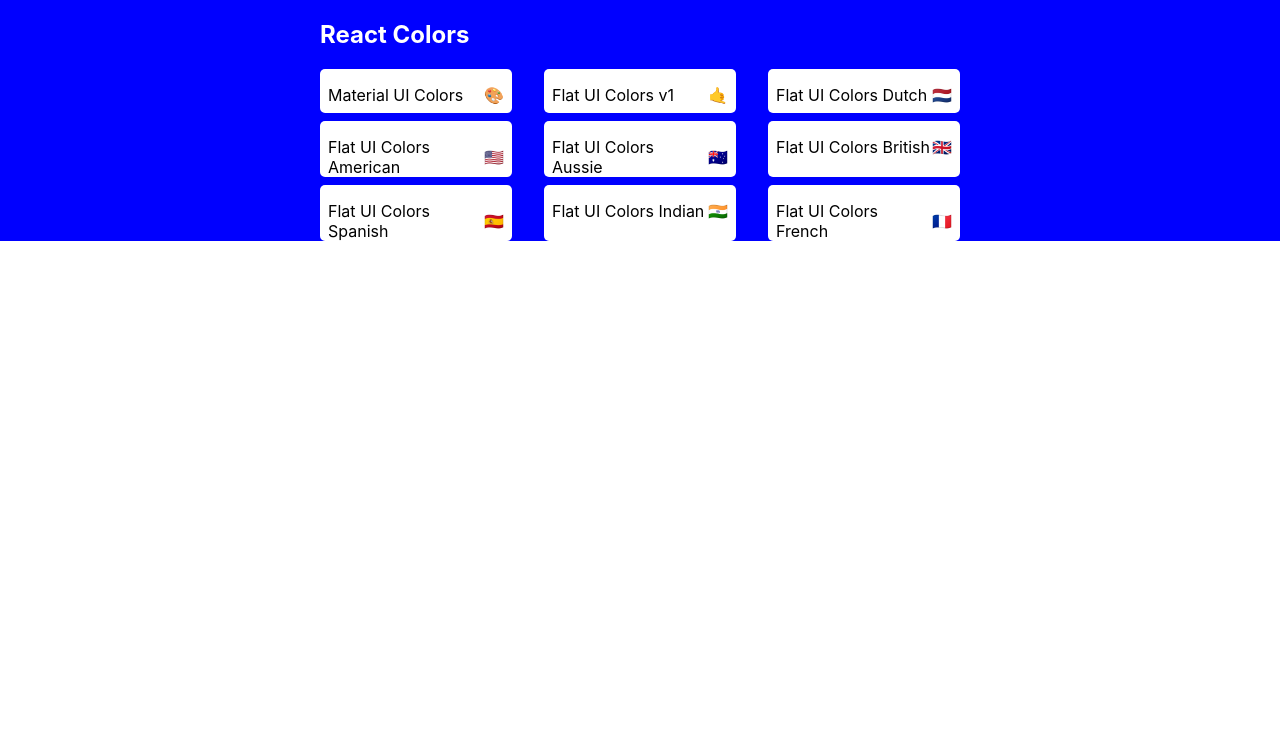
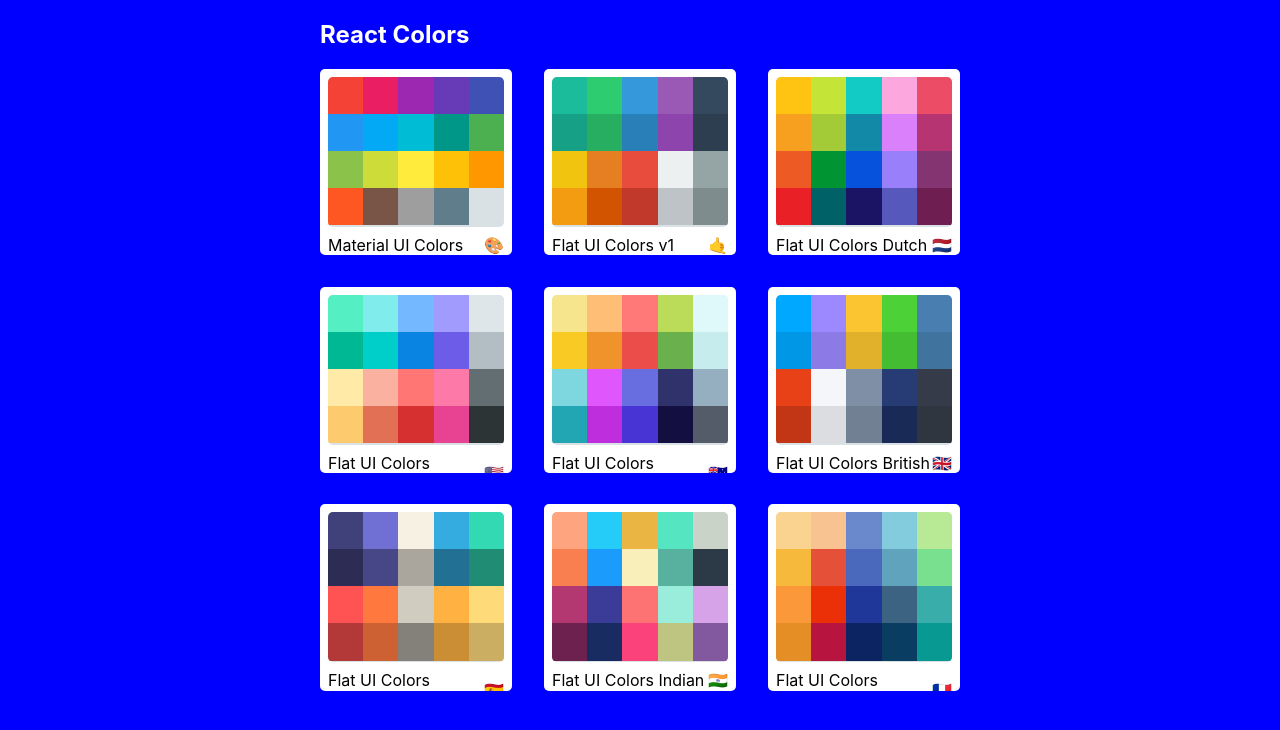
Before and after one commit to RainBoard01/Color-Project, a React (Create React App) app in the folder colors-app/: page / in a window 1280 px wide. Shown: the top 730 px of the page. Built offline with nearby package versions, Linux system fonts and the light colour scheme.

Commit message:
Styled Cards and the MiniColorBoxes

```diff
--- a/colors-app/src/MiniPalette.css
+++ b/colors-app/src/Card.css
@@ -11,7 +11,11 @@
 }
 
 .colors {
-  background-color: grey;
+  background-color: #dae1e4;
+  height: 150px;
+  width: 100%;
+  border-radius: 5px;
+  overflow: hidden;
 }
 
 .title {
@@ -29,3 +33,13 @@
   margin-left: 0.5rem;
   font-size: 1.5rem;
 }
+
+.miniColorBox {
+  height: 25%;
+  width: 20%;
+  display: inline-block;
+  margin: 0 auto;
+  position: relative;
+  margin-bottom: -4.5px;
+  border: none;
+}
--- /dev/null
+++ b/colors-app/src/Card.js
@@ -0,0 +1,23 @@
+import React from 'react';
+import "./Card.css";
+
+export const Card = props => {
+    const { paletteName, emoji, colors } = props;
+
+    const miniColorBoxes = colors.map(color => (
+        <div
+            className="miniColorBox"
+            style={{ backgroundColor: color.color }}
+            key={color.name}
+        />
+    ));
+
+    return (
+        <div className="card">
+            <div className="colors">
+                { miniColorBoxes }
+            </div>
+            <div className="title">{ paletteName }<span>{ emoji }</span></div>
+        </div>
+    )
+}
--- a/colors-app/src/MiniPalette.js
+++ /dev/null
@@ -1,15 +0,0 @@
-import React from 'react';
-import "./MiniPalette.css";
-
-export const MiniPalette = props => {
-    const { paletteName, emoji } = props;
-
-    return (
-        <div className="card">
-            <div className="colors">
-
-            </div>
-            <div className="title">{ paletteName }<span>{ emoji }</span></div>
-        </div>
-    )
-}
--- a/colors-app/src/PaletteList.css
+++ b/colors-app/src/PaletteList.css
@@ -1,6 +1,6 @@
 .paletteList {
   background-color: blue;
-  height: 100%;
+  height: 100vh;
   display: flex;
   align-items: flex-start;
   justify-content: center;
--- a/colors-app/src/PaletteList.js
+++ b/colors-app/src/PaletteList.js
@@ -1,9 +1,14 @@
 import React from 'react';
 import "./PaletteList.css";
-import { MiniPalette } from './MiniPalette';
+import { Card } from './Card';
 
 export const PaletteList = props => {
     const { palettes } = props;
+
+    const cards = palettes.map(palette => (
+        <Card {...palette} key={ palette.id } />
+    ));
+
     return (
         <div className="paletteList">
             <div className="container">
@@ -11,9 +16,7 @@
                     <h1>React Colors</h1>
                 </nav>
                 <div className="palettes">
-                    {palettes.map(palette => (
-                        <MiniPalette { ...palette } />
-                    ))}
+                    { cards }
                 </div>
             </div>
         </div>
```
